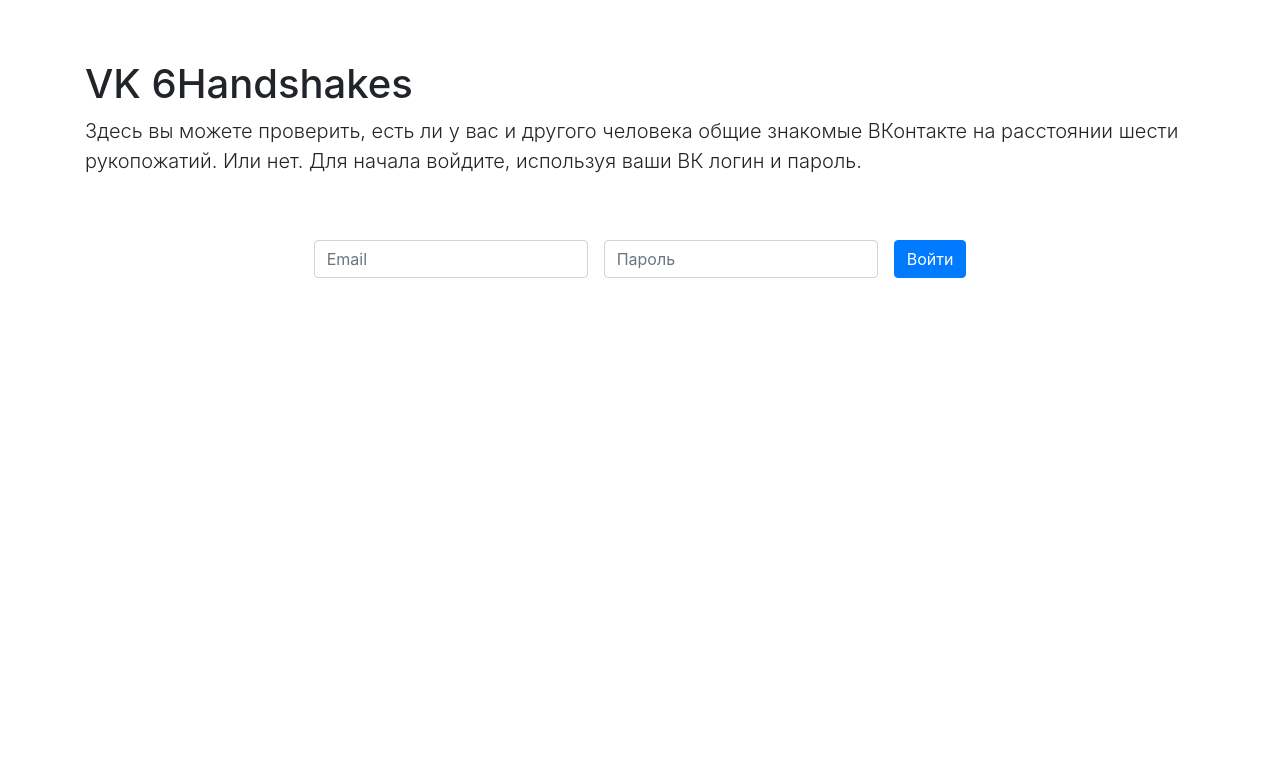
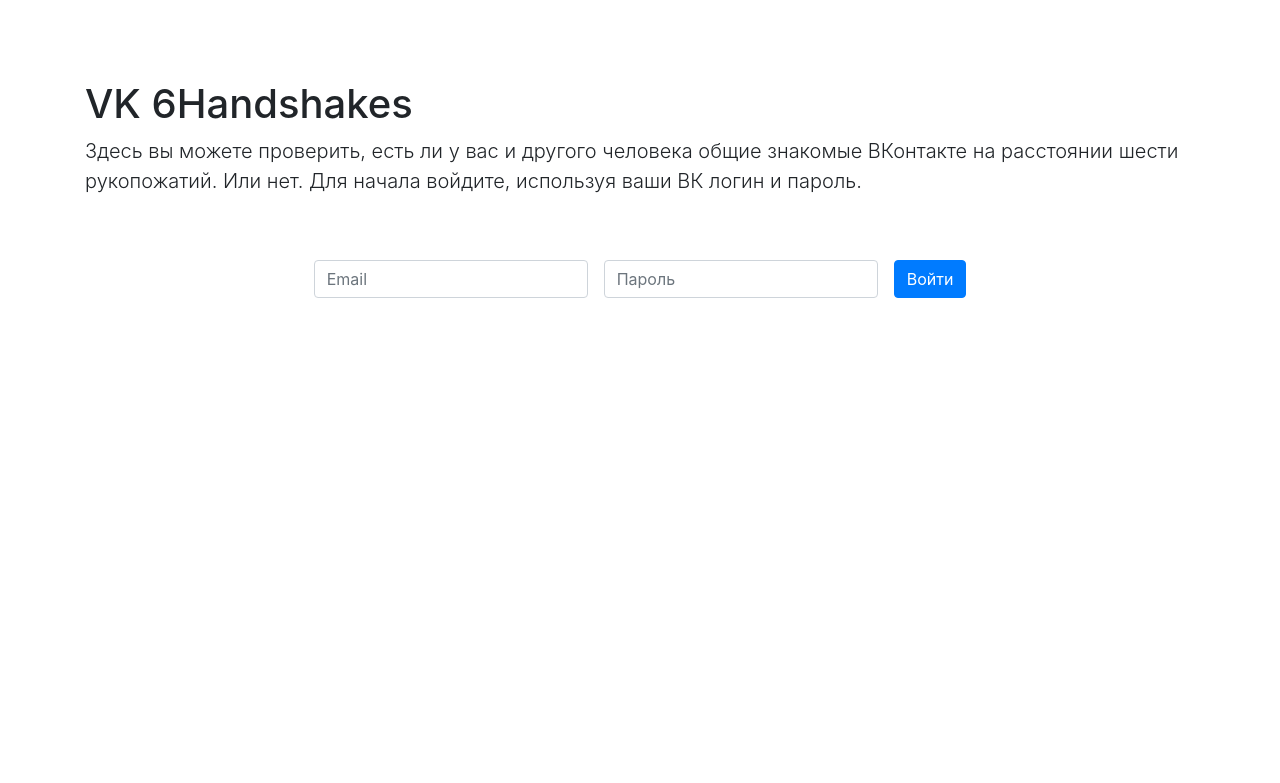
Before and after one commit to Almazzzzz/social_graph, a Flask app: page / in a window 1280 px wide. Shown: the top 783 px of the page. Run offline with Flask 2, Linux system fonts and the light colour scheme; some libraries are stand-ins or nearby versions.

Commit message:
fix: typos

```diff
--- a/app/social_graph.py
+++ b/app/social_graph.py
@@ -95,7 +95,7 @@
     user_id = request.form['user_id']
 
     if not request.form['search']:
-        error = 'Нужно указать кого искать'
+        error = 'Нужно указать, кого искать'
         return render_template('search_user.html', error=error,
                                user=user, user_id=user_id)
 
--- a/app/static/css/main.css
+++ b/app/static/css/main.css
@@ -1,5 +1,5 @@
 body {
-    margin-top: 60px;
+    margin-top: 80px;
 }
 
 .text-left {
```
